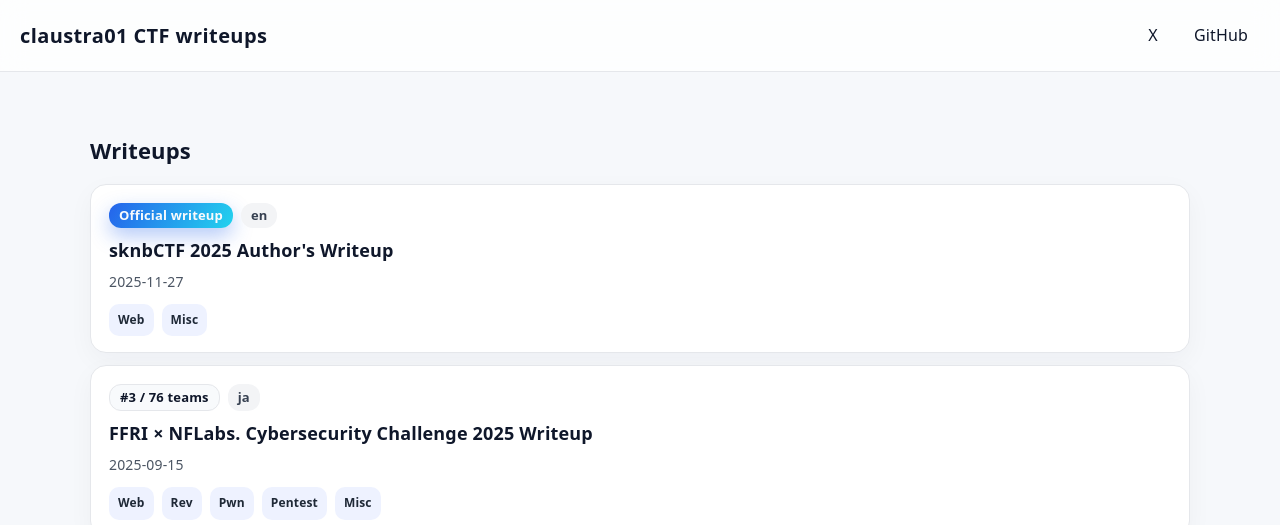
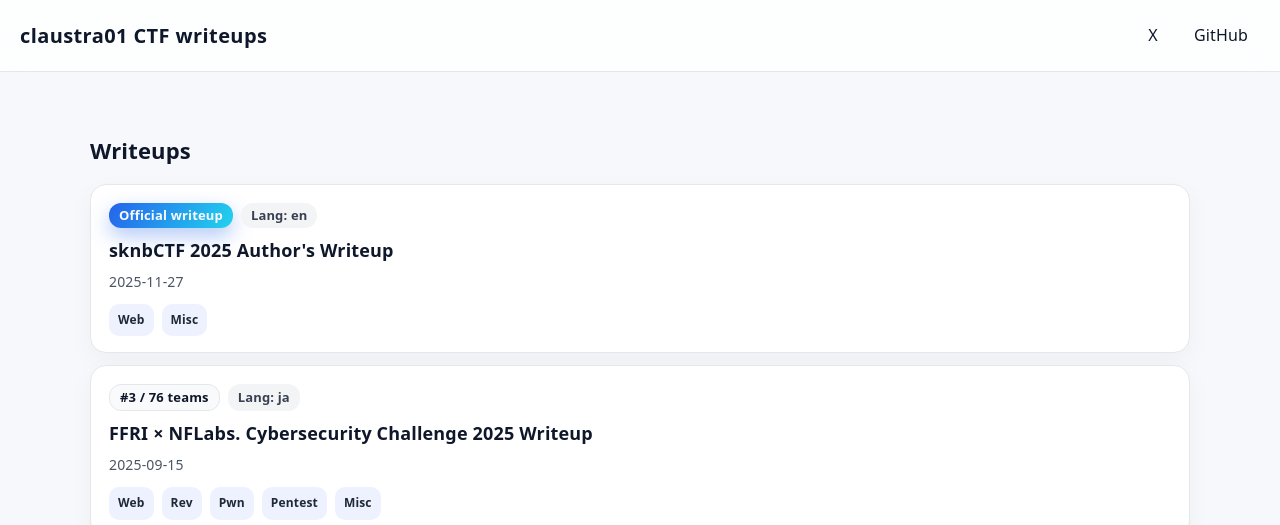
Before and after one commit to claustra01/my-ctf-writeups, a Jekyll site: the page built from index.md, in a window 1280 px wide. Shown: the top 525 px of the page. Built offline with Jekyll 4.4.1, drawn with Linux system fonts in a browser that asks for light colours.

Commit message:
chore: lang tag

```diff
--- a/index.md
+++ b/index.md
@@ -27,7 +27,7 @@ permalink: /
         {% endif %}
 
         {% if writeup.language %}
-        <span class="pill pill-ghost">{{ writeup.language }}</span>
+        <span class="pill pill-ghost">Lang: {{ writeup.language }}</span>
         {% endif %}
       </div>
 
```
